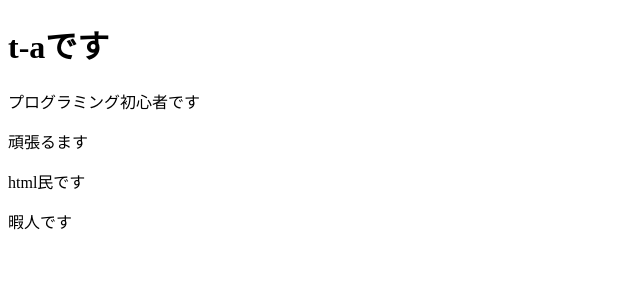
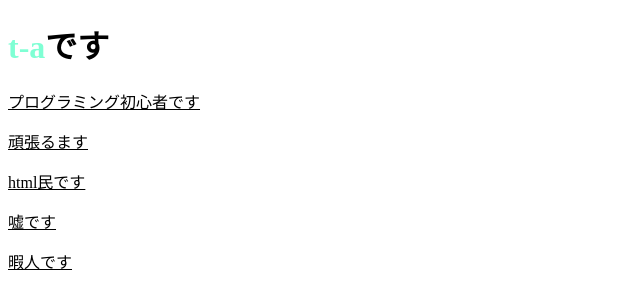
Before and after one commit to t-a1024/practice, a plain HTML site: page index.html in a window 1280 px wide. Shown: the whole page, without its empty margins (0-640 px from the left). Drawn offline with Linux system fonts and the light colour scheme.

Commit message:
#1 装飾

```diff
--- a/index.html
+++ b/index.html
@@ -4,12 +4,21 @@
     <meta charset="UTF-8">
     <meta name="viewport" content="width=device-width, initial-scale=1.0">
     <title>自己紹介ページ</title>
+    <style>
+        h1 span{
+            color: aquamarine;
+        }
+        p{
+            text-decoration: underline;
+        }
+    </style>
 </head>
 <body>
-    <h1>t-aです</h1>
+    <h1><span>t-a</span>です</h1>
     <p>プログラミング初心者です</p>
     <p>頑張るます</p>
     <p>html民です</p>
+    <p>嘘です</p>
     <p>暇人です</p>
 </body>
 </html>
```
